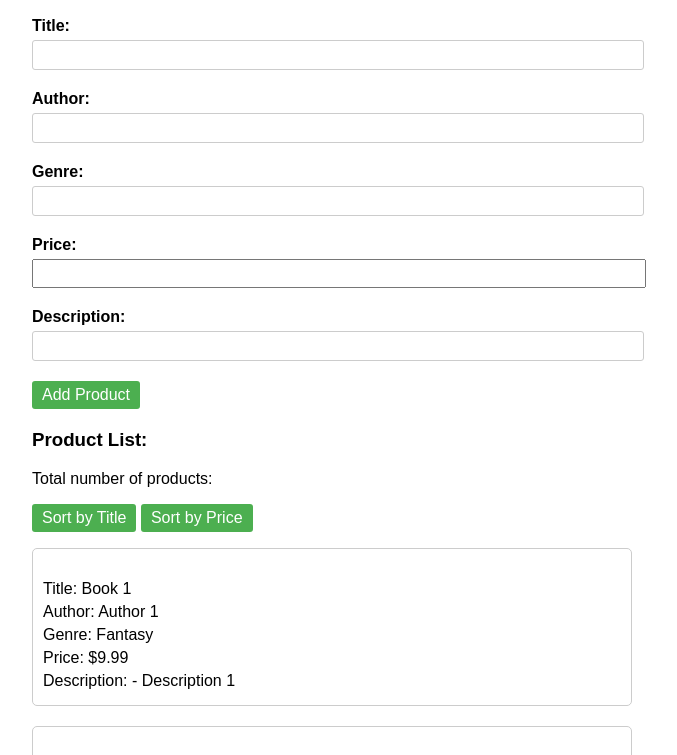
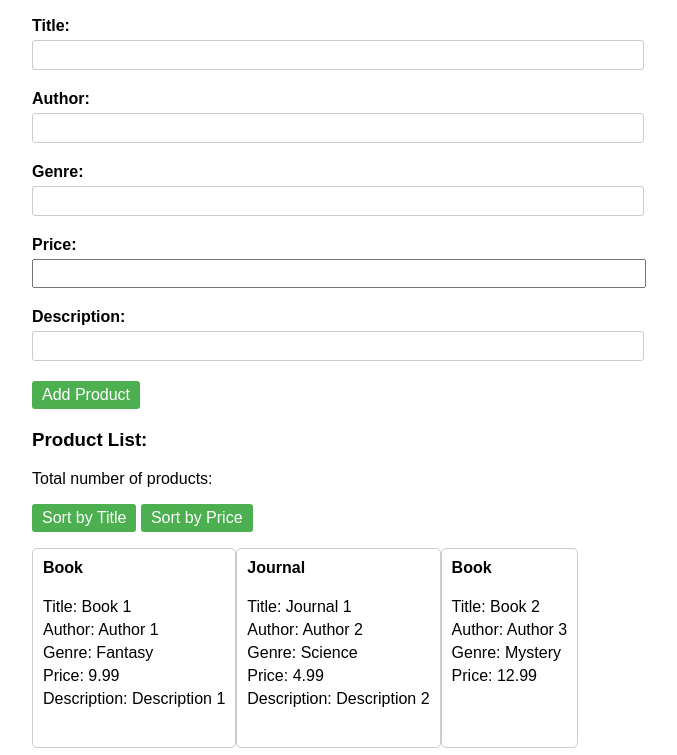
Before and after one commit to marcensie/tmps_project, a plain HTML site: page index.html in a window 1280 px wide. Shown: the part 165-920 px from the top of the page, without its empty margins (308-985 px from the left). Drawn offline with Linux system fonts and the light colour scheme.

Commit message:
fix display

```diff
--- a/proj.js
+++ b/proj.js
@@ -98,7 +98,7 @@ class Library {
       productItem.className = 'product-item';
 
       const type = document.createElement('h4');
-      type.textContent = item.type;
+      type.textContent = `${item.getType()}`;
       productItem.appendChild(type);
 
       const title = document.createElement('p');
@@ -114,7 +114,7 @@ class Library {
       productItem.appendChild(genre);
 
       const price = document.createElement('p');
-      price.textContent = `Price: $${item.getPrice().toFixed(2)}`;
+      price.textContent = `Price: ${item.getPrice().toFixed(2)}`;
       productItem.appendChild(price);
 
       if (item.getDescription()) {
@@ -230,7 +230,9 @@ class Book {
     this.genre = genre;
     this.price = price;
   }
-
+  getType() {
+    return this.type;
+  }
   getTitle() {
     return this.title;
   }
@@ -260,7 +262,9 @@ class Journal {
     this.genre = genre;
     this.price = price;
   }
-
+  getType() {
+    return this.type;
+  }
   getTitle() {
     return this.title;
   }
@@ -287,7 +291,9 @@ class ProductWithDescription {
     this.product = product;
     this.desc = desc;
   }
-
+  getType() {
+    return this.product.type;
+  }
   getTitle() {
     return this.product.getTitle();
   }
@@ -306,12 +312,12 @@ class ProductWithDescription {
 
   getDescription() {
     if (this.desc) {
-      return `${this.product.getDescription()} - ${this.desc}`;
+      return `${this.product.getDescription()}  ${this.desc}`;
     }
     return this.product.getDescription();
   }
 }
-
+//facade
 class LibraryFacade {
   constructor() {
     this.library = new Library();
--- a/style.css
+++ b/style.css
@@ -43,4 +43,17 @@ button {
     background-color: #f5f5f5;
     padding: 10px;
     border-radius: 5px;
+
 }
+.product-item {
+    border: 1px solid #ccc;
+    border-radius: 5px;
+    padding: 10px;
+    margin-bottom: 20px;
+    position: relative;
+    display: inline-block;
+    width: auto;
+    min-height: 200px;
+    box-sizing: border-box;
+    vertical-align: top;
+}
```
